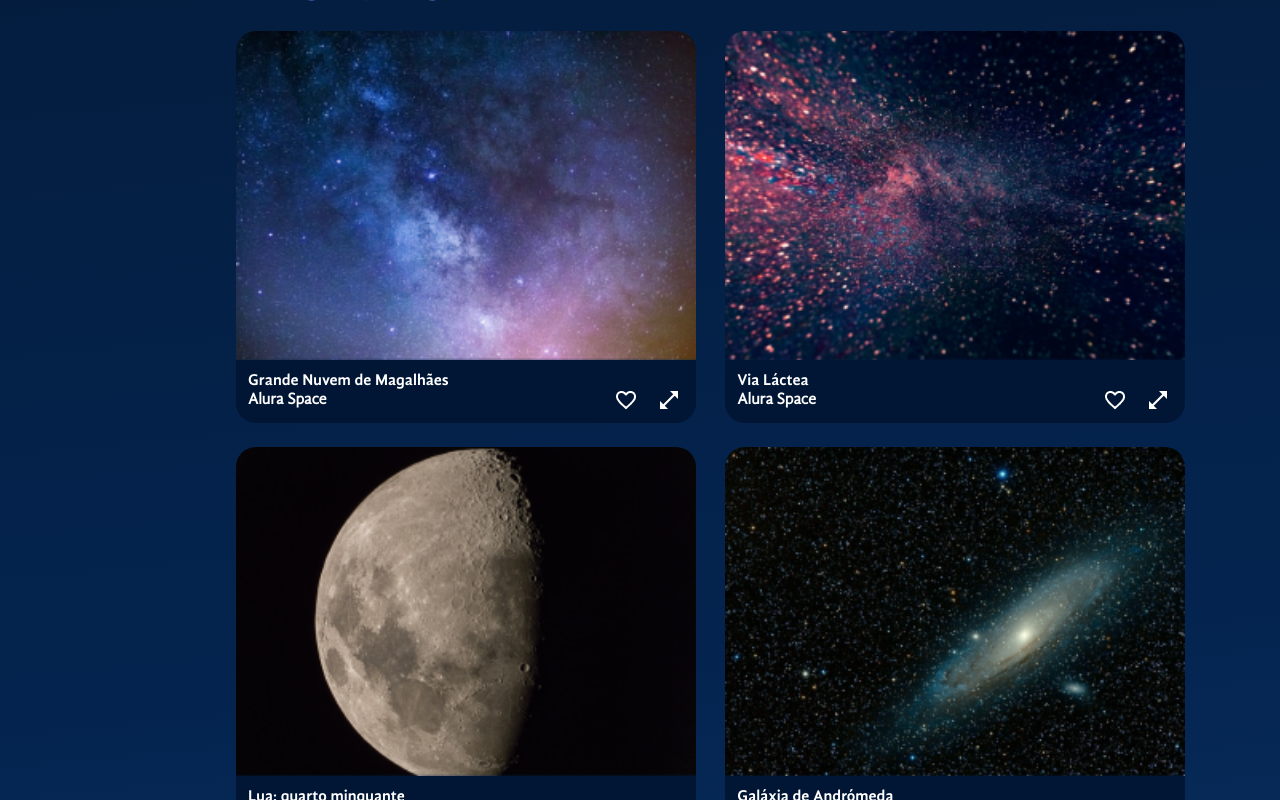
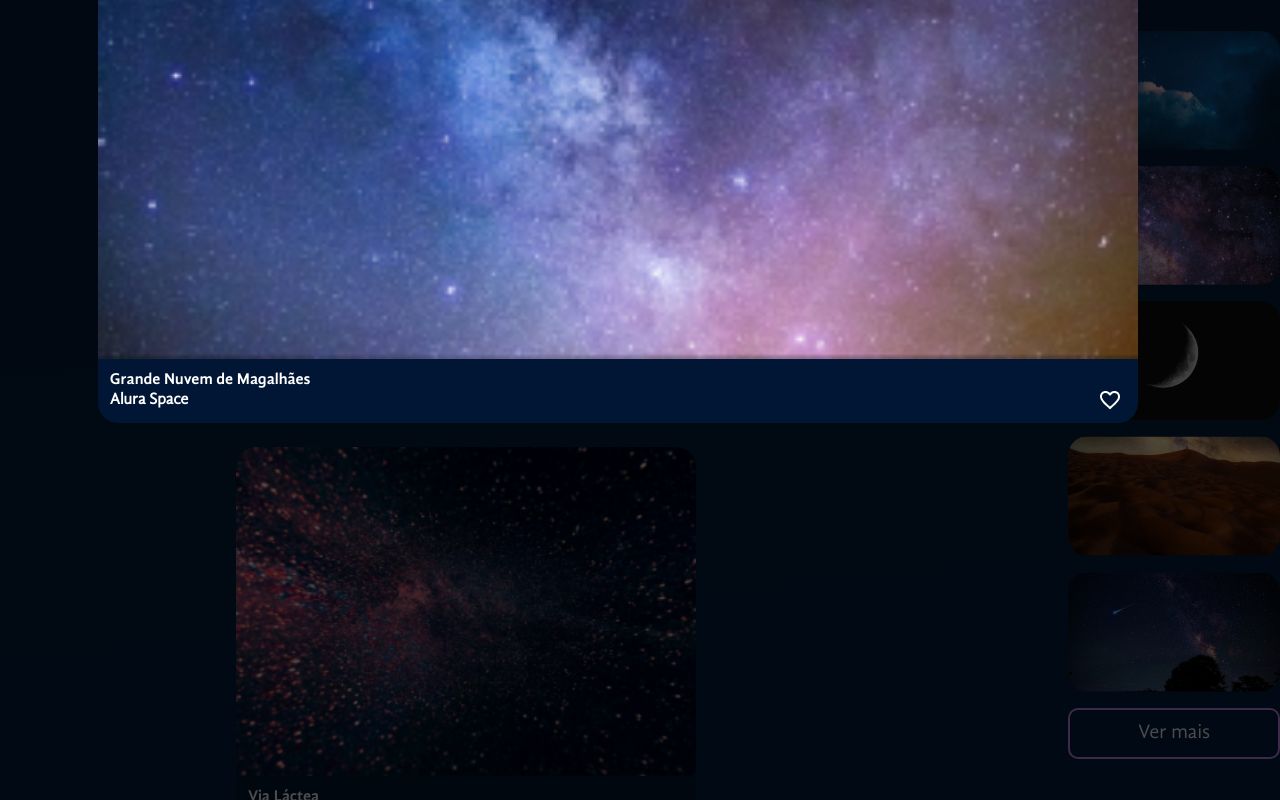
Before and after one commit to gabrielpramalho/space-app, a React (Vite) app: page / in a window 1280 px wide. Both pictures are taken after a click on the button 669 px from the left and 1079 px from the top of the page. Shown: the part 679-1479 px from the top of the page. Built offline with nearby package versions, Linux system fonts and the light colour scheme.

Commit message:
add modal and populares

```diff
--- a/src/App.jsx
+++ b/src/App.jsx
@@ -57,7 +57,10 @@
           </ConteudoGaleria>
         </MainContainer>
       </AppContainer>
-      <ModalZoom foto={fotoSelecionada} />
+      <ModalZoom
+        foto={fotoSelecionada}
+        aoFechar={() => setFotoSelecionada(null)}
+      />
     </FundoGradiente>
   )
 }
--- /dev/null
+++ b/src/componentes/Galeria/Populares/fotos-populares.json
@@ -0,0 +1,27 @@
+[
+  {
+    "path": "/imagens/populares/foto-1.png",
+    "alt": "galáxia",
+    "id": 1
+  },
+  {
+    "path": "/imagens/populares/foto-2.png",
+    "alt": "lua",
+    "id": 2
+  },
+  {
+    "path": "/imagens/populares/foto-3.png",
+    "alt": "terra",
+    "id": 3
+  },
+  {
+    "path": "/imagens/populares/foto-4.png",
+    "alt": "nuvem",
+    "id": 4
+  },
+  {
+    "path": "/imagens/populares/foto-5.png",
+    "alt": "meteoro",
+    "id": 5
+  }
+]
--- a/src/componentes/Galeria/Populares/index.jsx
+++ b/src/componentes/Galeria/Populares/index.jsx
@@ -1,8 +1,41 @@
+import { styled } from "styled-components"
 import Titulo from "../../Titulo"
 
-const Populares = () =>{
-    return(
-        <Titulo $alinhamento='center' >Galeria</Titulo>
+import fotos from './fotos-populares.json'
+
+const ColunaFotos = styled.section`
+    display: flex;
+    flex-direction: column;
+    gap: 16px;
+`
+
+const Imagem = styled.img`
+    max-width: 212px;
+    border-radius: 20px;
+`
+
+const Botao = styled.button`
+    background-color: transparent;
+    color: #fff;
+    border: 2px solid;
+    border-color: #C98CF1;
+    padding: 12px 20px;
+    font-size: 20px;
+    border-radius: 10px;
+    cursor: pointer;
+    width: 100%;
+    margin-top: 16px;
+`;
+
+const Populares = () => {
+    return (
+        <section>
+            <Titulo $alinhamento='center'>Populares</Titulo>
+            <ColunaFotos>
+                {fotos.map(foto => <Imagem key={foto.id} src={foto.path} alt={foto.alt}/>)}
+            </ColunaFotos>
+            <Botao>Ver mais</Botao>
+        </section>
     )
 }
 
--- a/src/componentes/ModalZoom/index.jsx
+++ b/src/componentes/ModalZoom/index.jsx
@@ -1,13 +1,49 @@
-const ModalZoom = ({ foto }) => {
+import styled from "styled-components"
+import Imagem from "../Galeria/Imagem"
+import BotaoIcone from "../BotaoIcone"
+
+
+const Overlay = styled.div`
+    background-color: rgba(0, 0, 0, 0.7);
+    position: fixed;
+    inset: 0;
+`
+
+const DialogEstilizado = styled.dialog`
+    position: absolute;
+    top: 294px;
+    background: transparent;
+    padding: 0;
+    border: 0;
+    width: 1156px;
+    display: flex;
+    justify-content: center;
+    form {
+        button {
+            position: relative;
+            top: 20px;
+            right: 60px;
+        }
+    }
+`
+
+const ModalZoom = ({ foto, aoFechar }) => {
     return(
         <>
 
-            <dialog open={!!foto}>
-                <p></p>
-                <form method="dialog">
-                    <button>ok</button>
-                </form>
-            </dialog>
+            {foto &&
+                <>
+                    <Overlay />
+                    <DialogEstilizado open={!!foto} onClose={aoFechar}>
+                        <Imagem foto={foto} expandida={true}/>
+                        <form method="dialog">
+                            <BotaoIcone formMethod="dialog">
+                                <img src="/icones/fechar.png" alt="Icone de fechar" />
+                            </BotaoIcone>
+                        </form>
+                    </DialogEstilizado>
+                </>
+            }
 
         </>
     )
```
